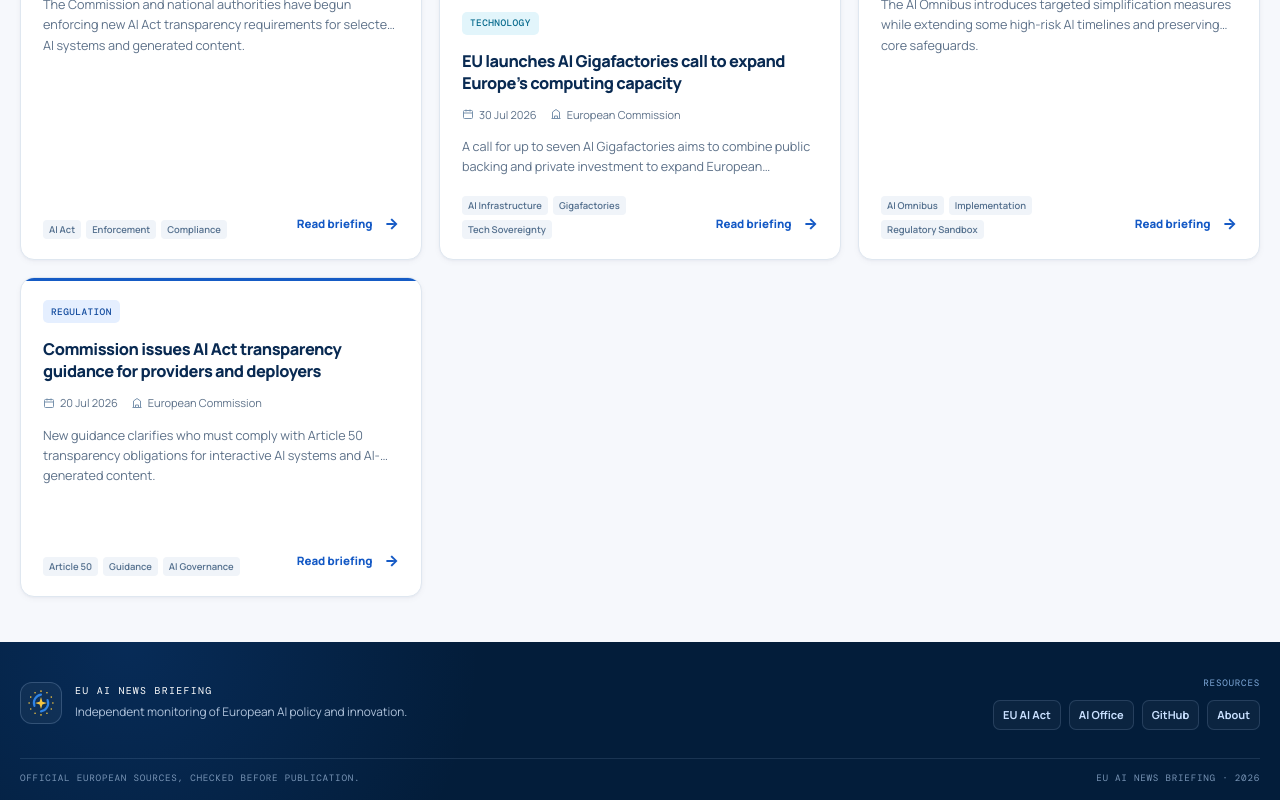
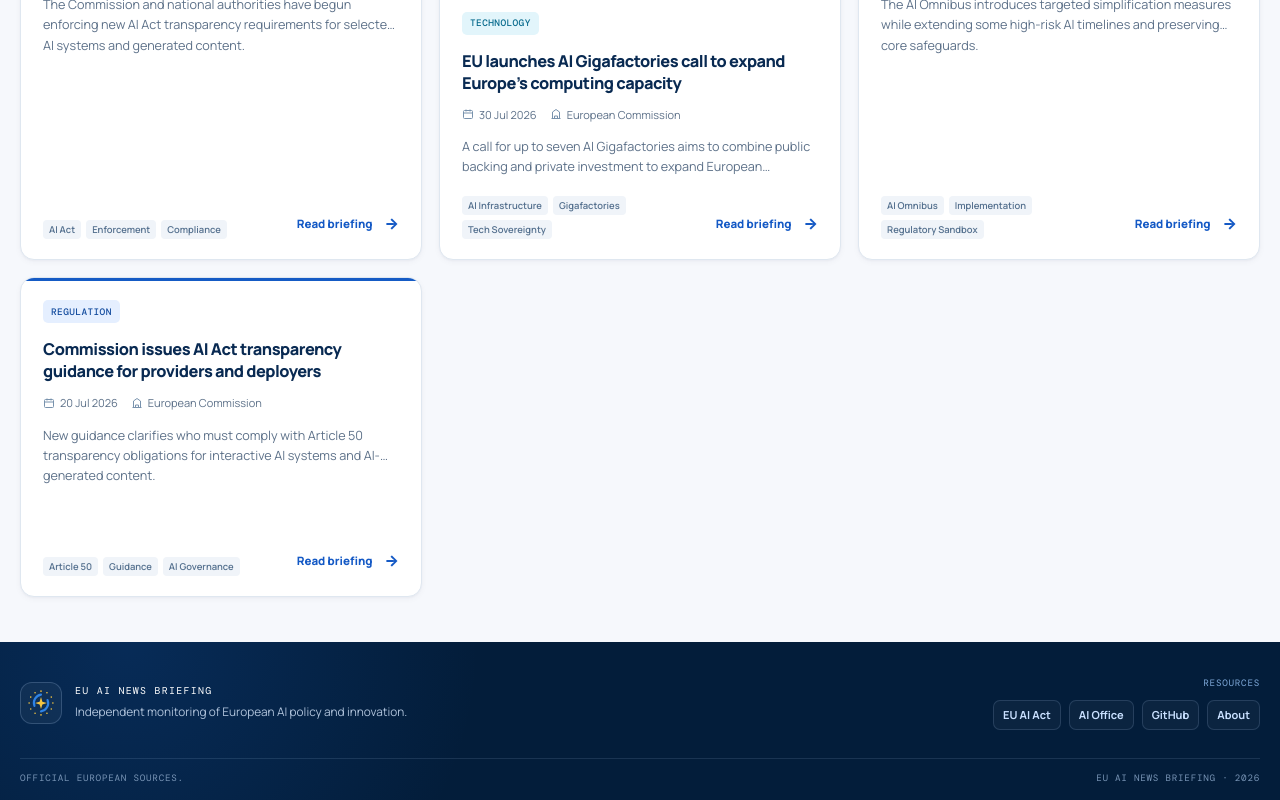
Before and after one commit to zain-ramzan/eu-ai-news-briefing, a website: page index.html in a window 1280 px wide. Shown: the part 1241-2041 px from the top of the page. Drawn offline with nearby package versions, Linux system fonts and the light colour scheme; a web font is replaced by a local one.

Commit message:
Update footer text for European sources

```diff
--- a/index.html
+++ b/index.html
@@ -161,7 +161,7 @@
                 </nav>
             </div>
             <div class="footer-baseline">
-                <span>Official European sources, checked before publication.</span>
+                <span>Official European sources.</span>
                 <span>EU AI News Briefing · 2026</span>
             </div>
         </footer>
```
